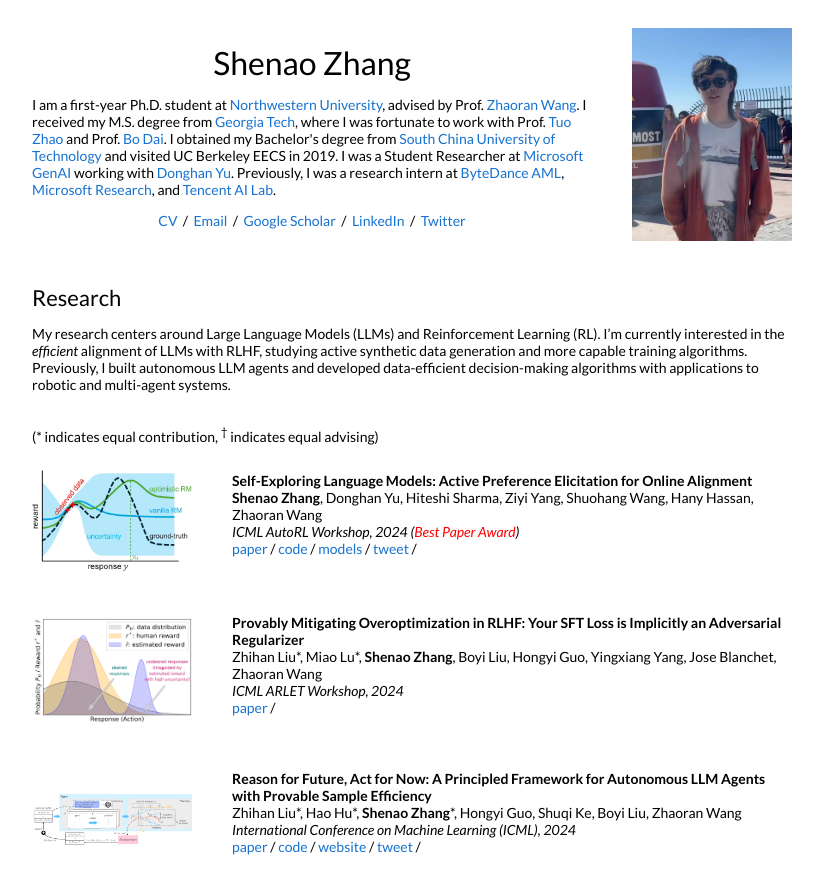
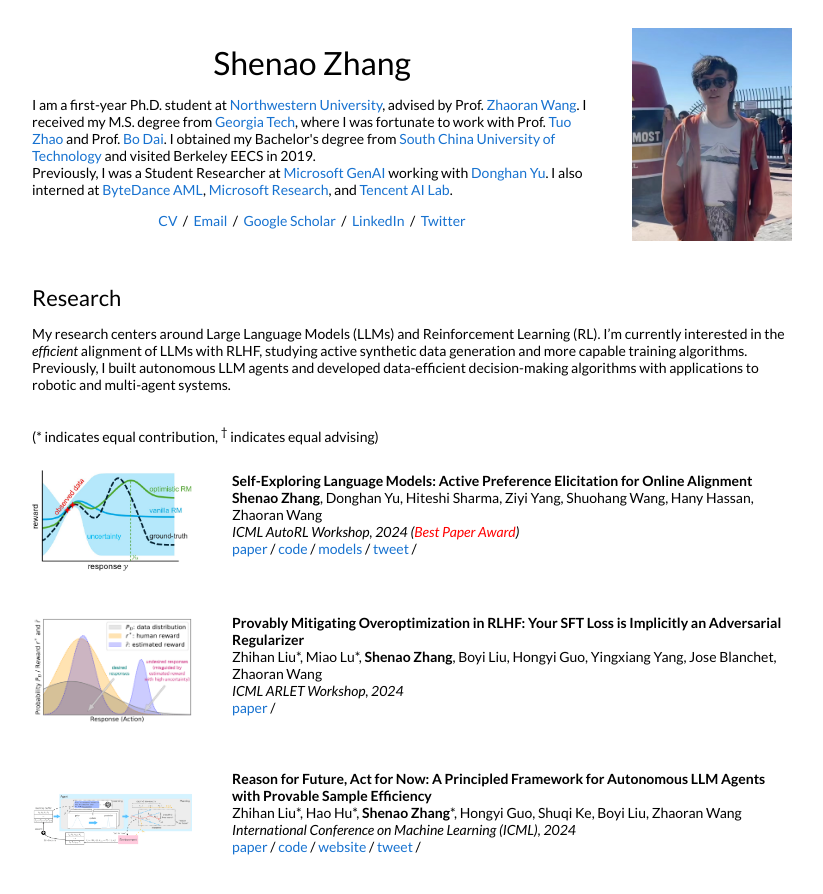
Before and after one commit to shenao-zhang/shenao-zhang.github.io, a Jekyll site: the page built from _posts/2024-06-06-selm.markdown, in a window 1280 px wide and 900 px high. Shown: the top 894 px of the window, without its empty margins (228-1051 px from the left). Built offline with Jekyll 4.4.1, drawn with Linux system fonts in a browser that asks for light colours.

Commit message:
Update default.html

```diff
--- a/_layouts/default.html
+++ b/_layouts/default.html
@@ -35,9 +35,9 @@
               <h1>
                 Shenao Zhang
               </h1>
-              <p>I am a first-year Ph.D. student at <a href="https://www.northwestern.edu/">Northwestern University</a>, advised by Prof. <a href="https://zhaoranwang.github.io/">Zhaoran Wang</a>. I received my M.S. degree from <a href="https://www.gatech.edu/">Georgia Tech</a>, where I was fortunate to work with Prof. <a href="https://www2.isye.gatech.edu/~tzhao80/">Tuo Zhao</a> and Prof. <a href="https://bo-dai.github.io/">Bo Dai</a>. I obtained my Bachelor's degree from <a href="https://www.scut.edu.cn/en/">South China University of Technology</a> and visited UC Berkeley EECS in 2019.
+              <p>I am a first-year Ph.D. student at <a href="https://www.northwestern.edu/">Northwestern University</a>, advised by Prof. <a href="https://zhaoranwang.github.io/">Zhaoran Wang</a>. I received my M.S. degree from <a href="https://www.gatech.edu/">Georgia Tech</a>, where I was fortunate to work with Prof. <a href="https://www2.isye.gatech.edu/~tzhao80/">Tuo Zhao</a> and Prof. <a href="https://bo-dai.github.io/">Bo Dai</a>. I obtained my Bachelor's degree from <a href="https://www.scut.edu.cn/en/">South China University of Technology</a> and visited Berkeley EECS in 2019.<br/>
 
-                I was a Student Researcher at <a href="https://www.microsoft.com/en-us/research/">Microsoft GenAI</a> working with <a href="https://plusross.github.io/">Donghan Yu</a>. Previously, I was a research intern at <a href="https://www.bytedance.com/">ByteDance AML</a>, <a href="https://www.microsoft.com/en-us/research/">Microsoft Research</a>, and <a href="https://ai.tencent.com/ailab/en/index/">Tencent AI Lab</a>.
+                Previously, I was a Student Researcher at <a href="https://www.microsoft.com/en-us/research/">Microsoft GenAI</a> working with <a href="https://plusross.github.io/">Donghan Yu</a>. I also interned at <a href="https://www.bytedance.com/">ByteDance AML</a>, <a href="https://www.microsoft.com/en-us/research/">Microsoft Research</a>, and <a href="https://ai.tencent.com/ailab/en/index/">Tencent AI Lab</a>.
               </p>
               <p style="text-align:center">
                 <a href="https://shenao-zhang.github.io/cv/Zhang_Shenao_CV.pdf">CV</a> &nbsp;/&nbsp;
```
